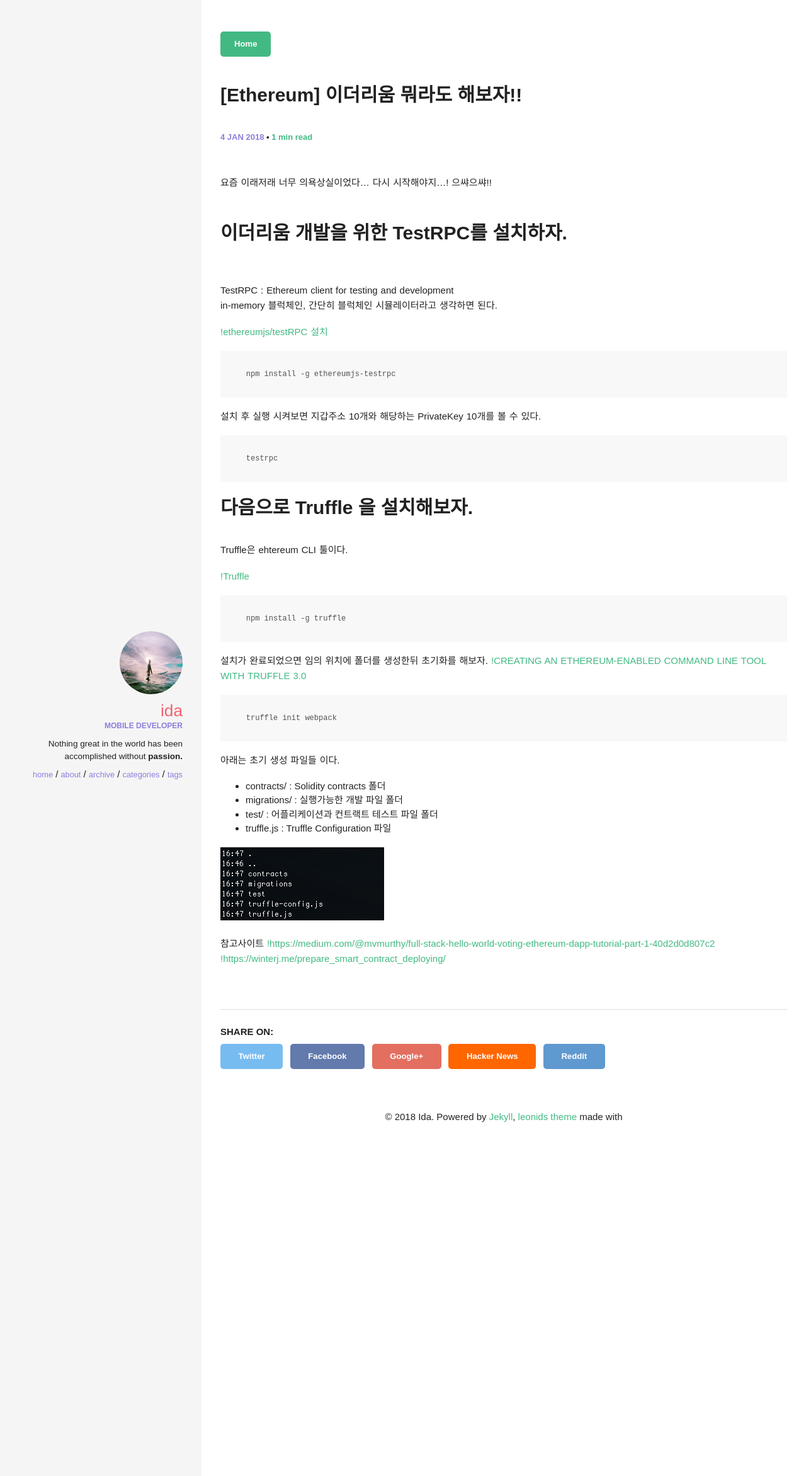
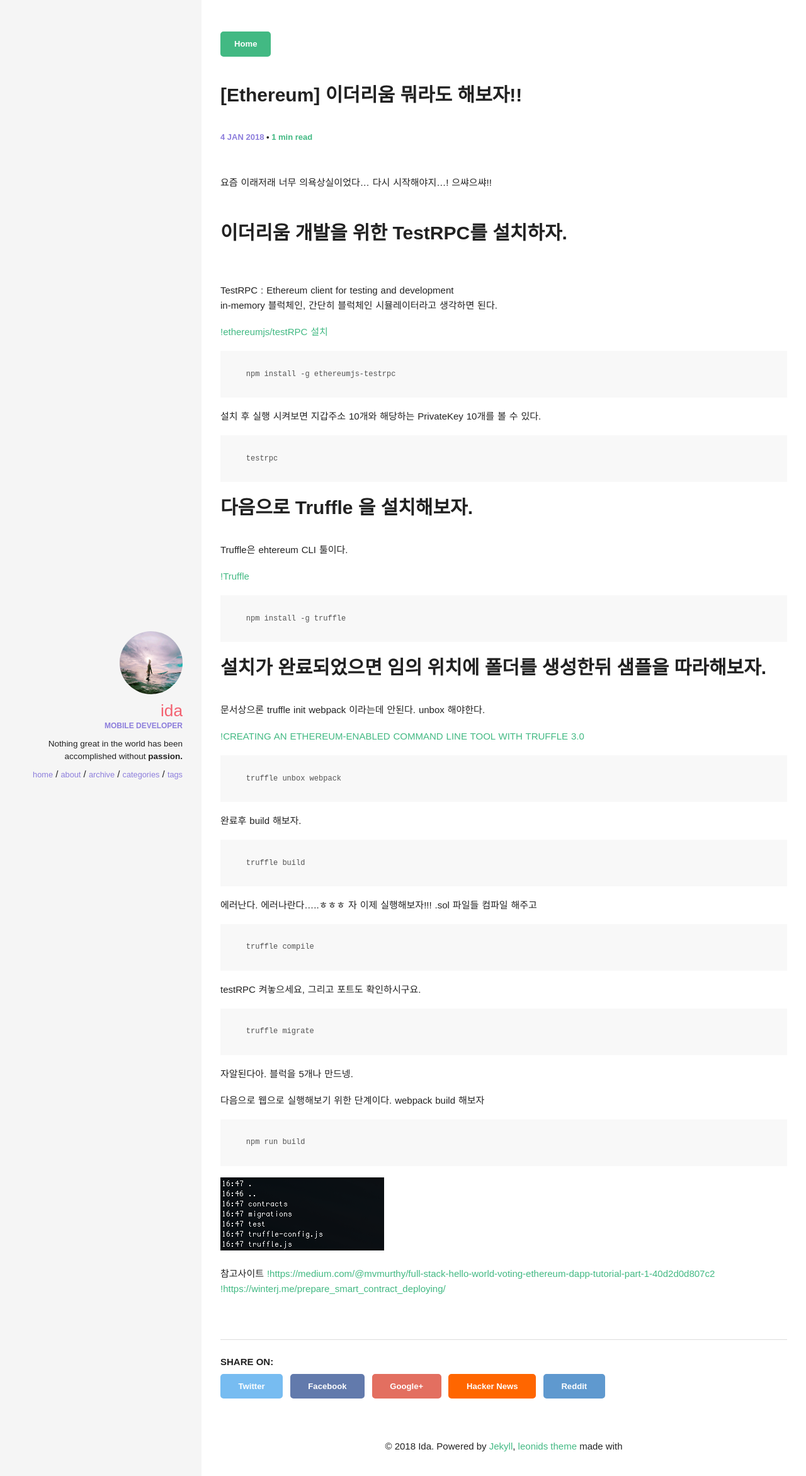
Before and after one commit to daeun1012/daeun1012.github.io, a Jekyll site: the page built from _posts/2018-01-04-start-truffle.md, in a window 1280 px wide. Shown: the top 2343 px of the page at 63% size. Built offline with Jekyll 4.4.1, drawn with Linux system fonts in a browser that asks for light colours; some web fonts are replaced.

Commit message:
ethereum 작성중

```diff
--- a/_posts/2018-01-04-start-truffle.md
+++ b/_posts/2018-01-04-start-truffle.md
@@ -40,20 +40,54 @@ Truffle은 ehtereum CLI 툴이다.
   </code>
 </pre>
 
-설치가 완료되었으면 임의 위치에 폴더를 생성한뒤 초기화를 해보자.
+<h1>설치가 완료되었으면 임의 위치에 폴더를 생성한뒤 샘플을 따라해보자.</h1>
+문서상으론 truffle init webpack 이라는데 안된다. unbox 해야한다.
+
 [!CREATING AN ETHEREUM-ENABLED COMMAND LINE TOOL WITH TRUFFLE 3.0](http://truffleframework.com/tutorials/creating-a-cli-with-truffle-3)
 
 <pre>
   <code>
-    truffle init webpack
+    truffle unbox webpack
   </code>
 </pre>
 
-아래는 초기 생성 파일들 이다.
-- contracts/ : Solidity contracts 폴더
-- migrations/ : 실행가능한 개발 파일 폴더
-- test/ : 어플리케이션과 컨트랙트 테스트 파일 폴더
-- truffle.js : Truffle Configuration 파일
+완료후 build 해보자.
+<pre>
+  <code>
+    truffle build
+  </code>
+</pre>
+
+에러난다. 에러나란다.....ㅎㅎㅎ
+자 이제 실행해보자!!!
+.sol 파일들 컴파일 해주고
+
+<pre>
+  <code>
+    truffle compile
+  </code>
+</pre>
+
+testRPC 켜놓으세요, 그리고 포트도 확인하시구요.
+
+<pre>
+  <code>
+    truffle migrate
+  </code>
+</pre>
+
+자알된다아.
+블럭을 5개나 만드넹.
+
+다음으로 웹으로 실행해보기 위한 단계이다.
+webpack build 해보자
+
+<pre>
+  <code>
+    npm run build
+  </code>
+</pre>
+
 
 ![start-truffle1]({{ site.url }}/img/start-truffle/screen1.png)
 
```
